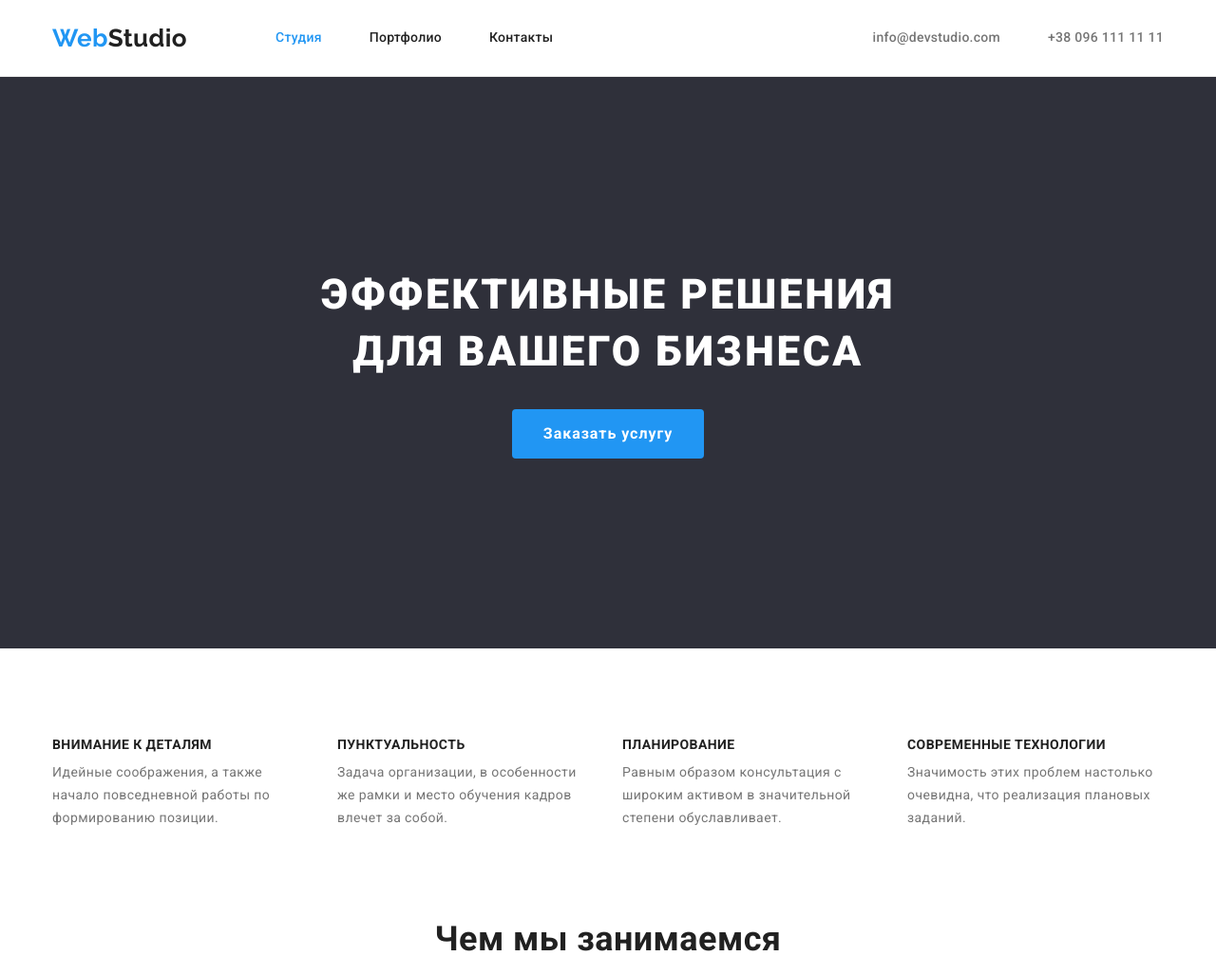
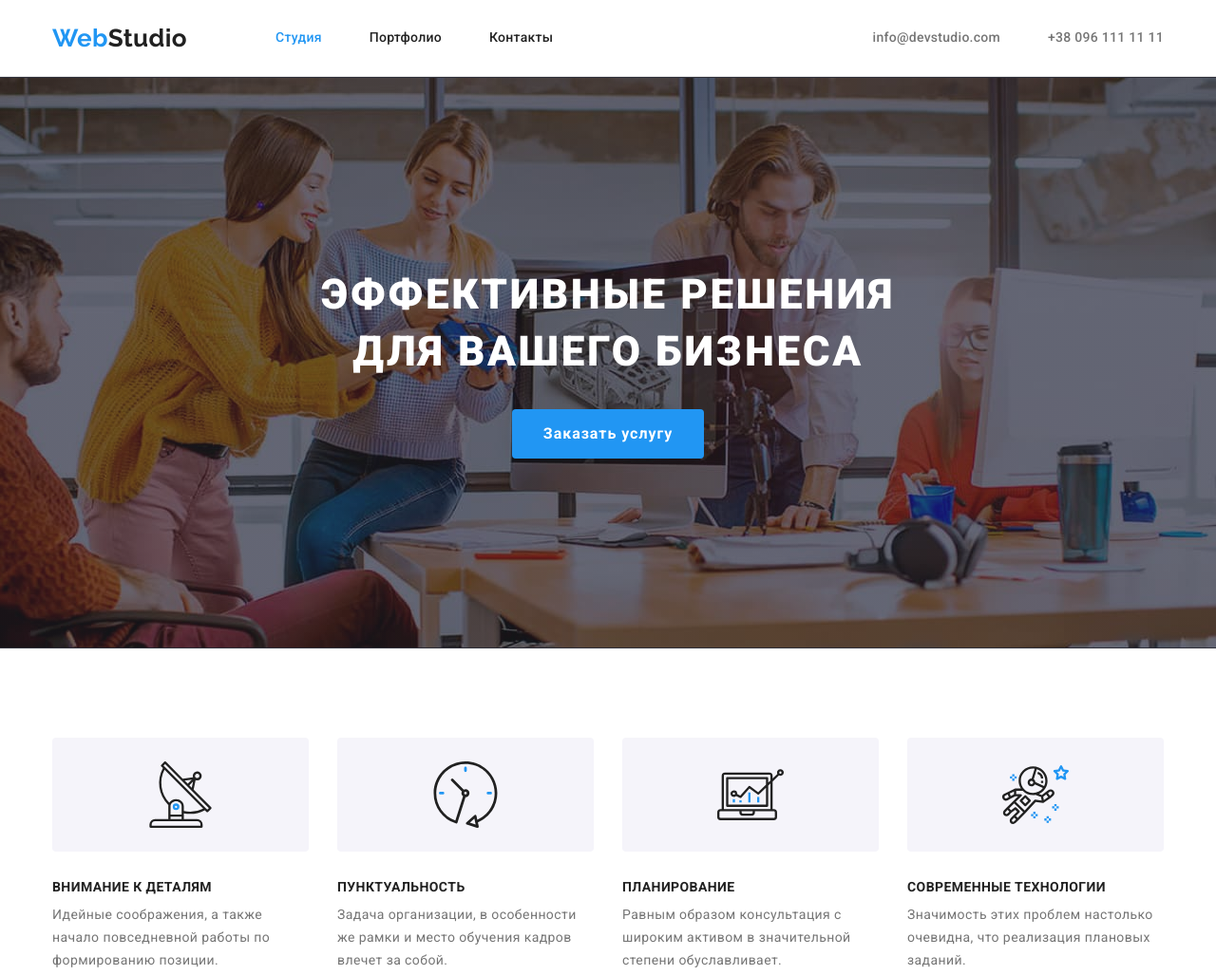
Before and after one commit to mrok-creator/goit-markup-hw-04, a plain HTML site: page index.html in a window 1280 px wide. Shown: the top 1027 px of the page at 95% size. Drawn offline with nearby package versions, Linux system fonts and the light colour scheme.

Commit message:
add shadowsand background to index

```diff
--- a/css/styles.css
+++ b/css/styles.css
@@ -11,13 +11,13 @@
 }
 
 /* -------------GLOBAL STYLES--------------- */
-/* ----Приховані елементи---- */
 ul,
 ol {
   padding: 0px;
   margin: 0px;
 }
 
+/* ----Приховані елементи---- */
 .visually-hidden {
   position: absolute;
   white-space: nowrap;
@@ -217,6 +217,11 @@ body {
   color: var(--primary-white-color);
 
   text-align: center;
+
+  background-image: linear-gradient(to right, rgba(47, 48, 58, 0.4), rgba(47, 48, 58, 0.4)),
+    url('../images/hero-bg.jpg');
+  background-repeat: no-repeat;
+  background-position: center;
 }
 
 .hero-title {
@@ -248,6 +253,29 @@ body {
   margin-right: 0px;
 }
 
+.ability::before {
+  display: block;
+  content: '';
+  height: 120px;
+  width: 100%;
+  margin-bottom: 30px;
+}
+
+.ability:nth-child(1)::before {
+  background-image: url('../images/feature-card-1.svg');
+}
+
+.ability:nth-child(2)::before {
+  background-image: url('../images/feature-card-2.svg');
+}
+.ability:nth-child(3)::before {
+  background-image: url('../images/feature-card-3.svg');
+}
+
+.ability:nth-child(4)::before {
+  background-image: url(../images/feature-card-4.svg);
+}
+
 .features .feature-title {
   margin-top: 0;
   margin-bottom: 10px;
@@ -276,6 +304,14 @@ body {
   padding-left: 0;
 }
 
+.activity > .item + .item {
+  margin-left: 30px;
+}
+
+.activity > .item {
+  box-shadow: 0px 4px 4px rgba(0, 0, 0, 0.25);
+}
+
 .activities .activities-title {
   margin-top: 0px;
   margin-bottom: 50px;
@@ -287,25 +323,12 @@ body {
   text-align: center;
 }
 
-.activity > .item + .item {
-  margin-left: 30px;
-}
-
 /* team */
 .team {
   padding-top: 94px;
   padding-bottom: 94px;
 
   background-color: var(--secondary-white-color);
-}
-
-.team-pro {
-  display: flex;
-  padding-left: 0;
-}
-
-.team-pro > .team-card + .team-card {
-  margin-left: 30px;
 }
 
 .team-title {
@@ -319,9 +342,20 @@ body {
   text-align: center;
 }
 
+.team-pro {
+  display: flex;
+  padding-left: 0;
+}
+
+.team-pro > .team-card + .team-card {
+  margin-left: 30px;
+}
+
 .team .team-card {
   padding-bottom: 30px;
   background-color: var(--primary-white-color);
+
+  box-shadow: 0px 4px 4px rgba(0, 0, 0, 0.25);
 }
 
 .team .card-title {
```
Also changed, not shown: images/feature-card-1.svg (added), images/feature-card-2.svg (added), images/feature-card-3.svg (added), images/feature-card-4.svg (added), images/hero-bg.jpg (added).
